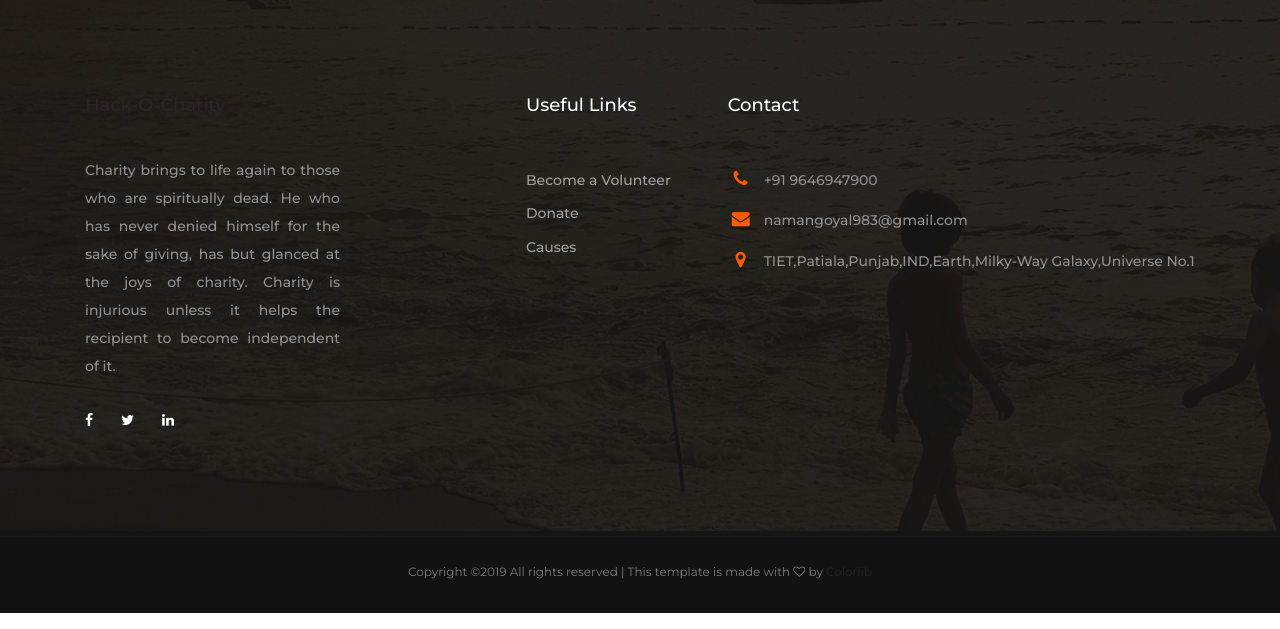
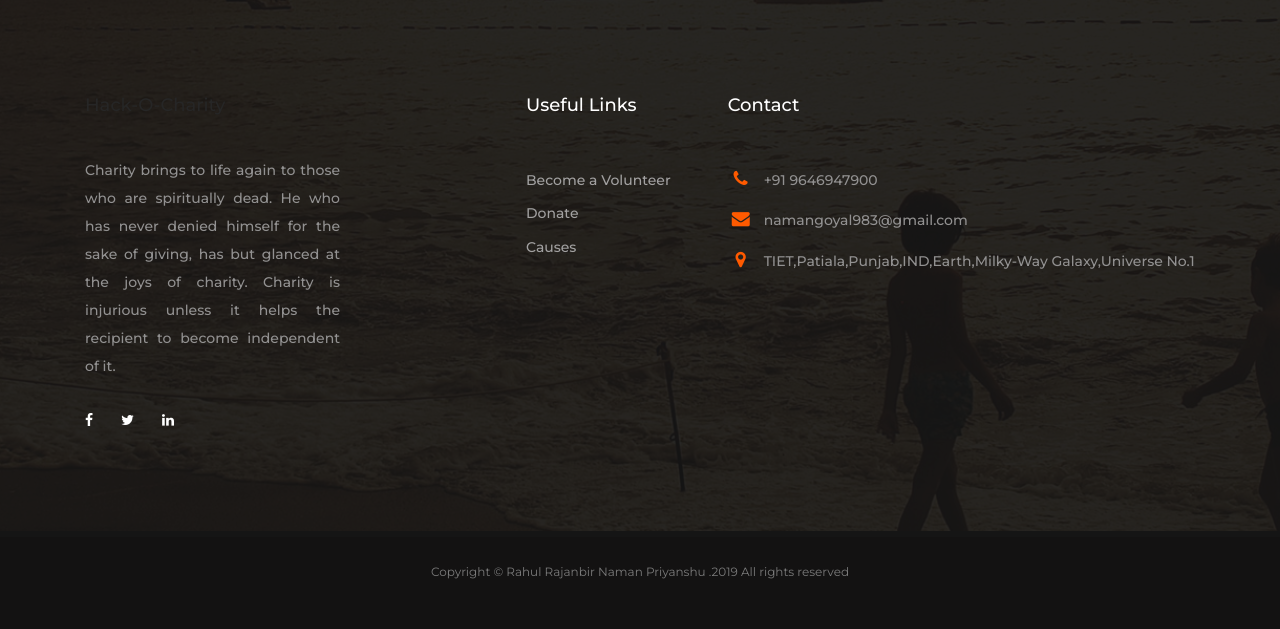
Before and after one commit to namangoyal186/Hack-O-Charity, a PHP site: page /portfolio.php in a window 1280 px wide. Shown: the part 2721-3350 px from the top of the page. Run offline with PHP 8.4, Linux system fonts and the light colour scheme.

Commit message:
Add files via upload

```diff
--- a/about.php
+++ b/about.php
@@ -339,7 +339,7 @@
                 <div class="row">
                     <div class="col-12">
                         <p class="m-0"><!-- Link back to Colorlib can't be removed. Template is licensed under CC BY 3.0. -->
-Copyright tuli sir&copy;<script>document.write(new Date().getFullYear());</script> All rights reserved </p>
+Copyright &copy; Rahul Rajanbir Naman Priyanshu .<script>document.write(new Date().getFullYear());</script> All rights reserved </p>
 <!-- Link back to Colorlib can't be removed. Template is licensed under CC BY 3.0. --></p>
                     </div><!-- .col-12 -->
                 </div><!-- .row -->
--- a/portfolio.php
+++ b/portfolio.php
@@ -330,9 +330,8 @@
                 <div class="row">
                     <div class="col-12">
                         <p class="m-0"><!-- Link back to Colorlib can't be removed. Template is licensed under CC BY 3.0. -->
-Copyright &copy;<script>document.write(new Date().getFullYear());</script> All rights reserved | This template is made with <i class="fa fa-heart-o" aria-hidden="true"></i> by <a href="https://colorlib.com" target="_blank">Colorlib</a>
-<!-- Link back to Colorlib can't be removed. Template is licensed under CC BY 3.0. --></p>
-                    </div><!-- .col-12 -->
+Copyright &copy; Rahul Rajanbir Naman Priyanshu .<script>document.write(new Date().getFullYear());</script> All rights reserved </p>
+<!-- Link back to Colorlib can't be removed. Template is licensed under CC BY 3.0. --></p>                    </div><!-- .col-12 -->
                 </div><!-- .row -->
             </div><!-- .container -->
         </div><!-- .footer-bar -->
```
